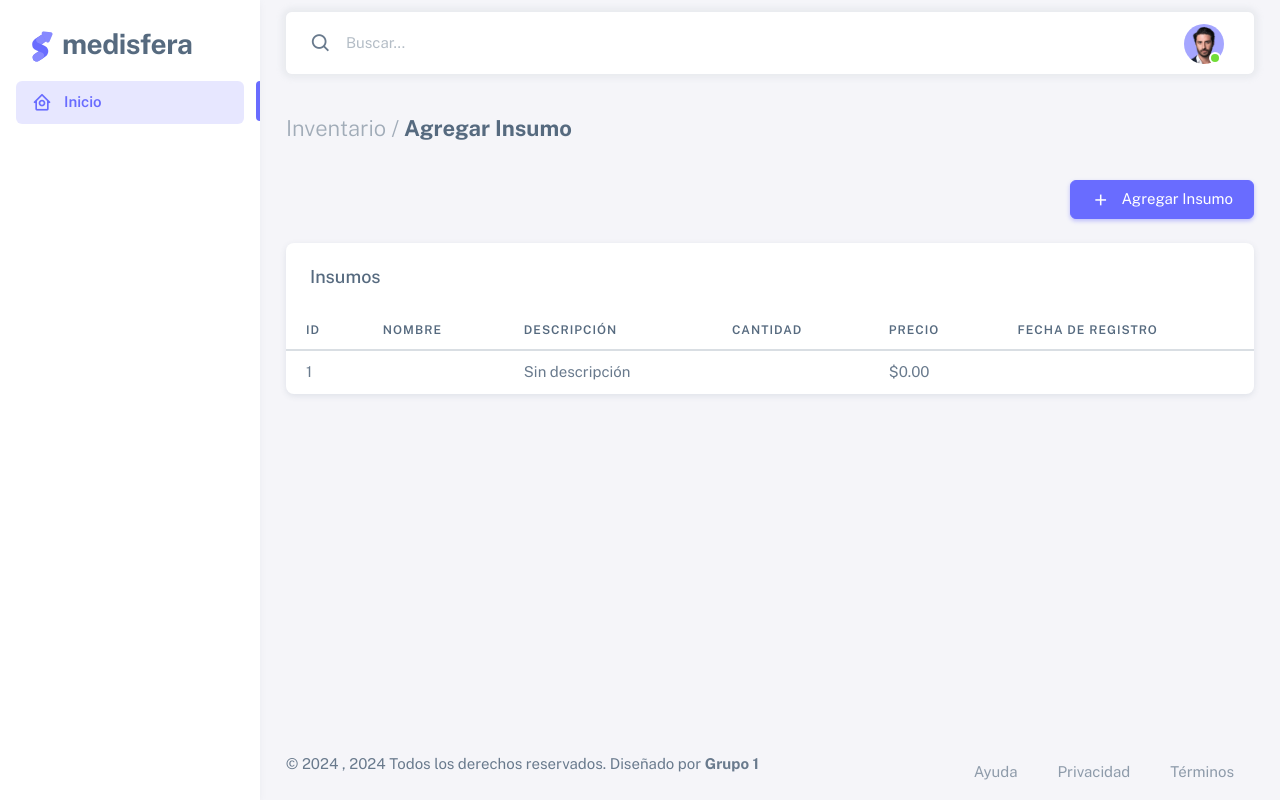
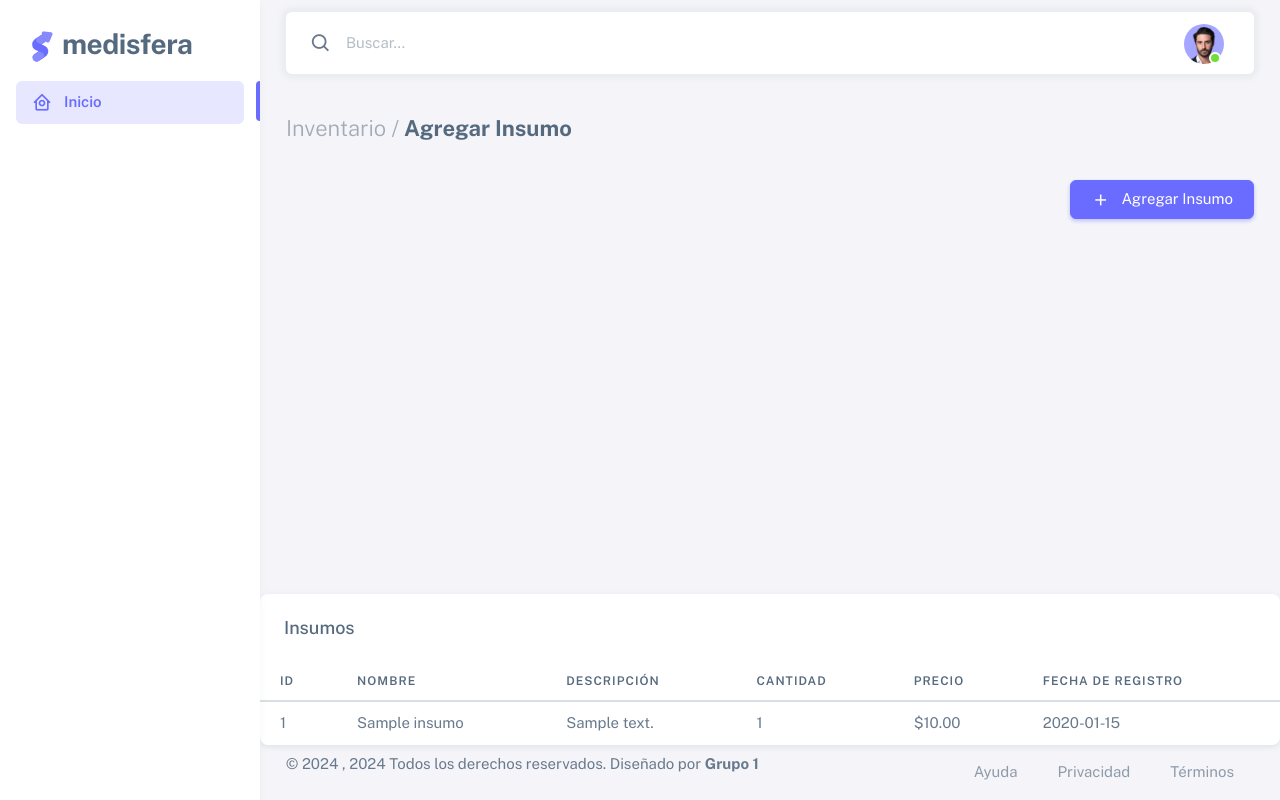
Before and after one commit to IamBlack0/Gestion_Clinica, a PHP site: page /PROGRAMACION/agregarInsumo in a window 1280 px wide. Run offline with PHP 8.4, Linux system fonts and the light colour scheme; tables that the repository leaves empty hold one stand-in row (values such as "Sample post"); data that the repository does not hold is empty; some libraries are stand-ins or nearby versions.

Commit message:
Agregar Insumo Funcional

```diff
--- a/App/Controllers/InventarioController.php
+++ b/App/Controllers/InventarioController.php
@@ -10,7 +10,7 @@ class InventarioController
 {
     private $db;
     private $producto;
-    private $insumo;
+    private $insumos;
 
     /**
      * Constructor que inicializa la conexión a la base de datos y los modelos de usuario, paciente y colaborador.
@@ -20,6 +20,7 @@ class InventarioController
         $database = new Database();
         $this->db = $database->getConnection();
         $this->producto = new Inventario($this->db);
+        $this->insumos = new Inventario($this->db);
     }
 
     public function mostrarListaProductos()
@@ -143,18 +144,25 @@ class InventarioController
         }
     }
 
+    public function obtenerInsumos()
+    {
+        $insumos = $this->insumos->obtenerTodosLosInsumos();
+        require_once __DIR__ . '/../Views/agregarInsumo.php';
+    }
+
     public function agregarInsumo()
     {
     if ($_SERVER['REQUEST_METHOD'] === 'POST') {
+        header('Content-Type: application/json');
         // Asignar valores de los campos del formulario a las propiedades del objeto insumo
-        $this->insumo->nombre_insumo = $_POST['nombre_insumo'];
-        $this->insumo->descripcion_insu = $_POST['descripcion_insu'];
-        $this->insumo->cantidad_insumo = $_POST['cantidad_insumo'];
-        $this->insumo->precio_insumo = $_POST['precio_insumo'];
-        $this->insumo->fechaRegistro = $_POST['fechaRegistro'];
+        $this->insumos->nombre_insumo = $_POST['nombre_insumo'];
+        $this->insumos->descripcion_insu = $_POST['descripcion_insu'];
+        $this->insumos->cantidad_insumo = $_POST['cantidad_insumo'];
+        $this->insumos->precio_insumo = $_POST['precio_insumo'];
+        $this->insumos->fechaRegistro = $_POST['fechaRegistro'];
 
         // Intentar registrar el insumo
-        if ($this->insumo->registroInsumo()) {
+        if ($this->insumos->registroInsumo()) {
             echo json_encode(['success' => true, 'message' => 'Insumo agregado correctamente.']);
         } else {
             echo json_encode(['success' => false, 'message' => 'Error en el registro del insumo.']);
--- a/App/Models/inventario.php
+++ b/App/Models/inventario.php
@@ -240,11 +240,20 @@ class Inventario
         }
     }
 
-    // Registros de insumos
+    public function obtenerTodosLosInsumos()
+    {
+        $query = "SELECT *
+                  FROM insumos";
+        $stmt = $this->conn->prepare($query);
+        $stmt->execute();
+        return $stmt->fetchAll(PDO::FETCH_ASSOC);
+    }
+
     public function registroInsumo() {
-    // Insertar el insumo en la tabla 'insumos'
+        try {
+            // Consulta para insertar el insumo
             $queryInsumos = "INSERT INTO insumos (nombre, descripcion, cantidad, precio, fecha_registro)
-      VALUES (:nombre_insumo, :descripcion, :cantidad, :precio, :fecha_registro)";
+                VALUES (:nombre_insumo, :descripcion_insu, :cantidad_insumo, :precio_insumo, :fechaRegistro)";
 
             $stmtInsumos = $this->conn->prepare($queryInsumos);
 
@@ -255,11 +264,19 @@ class Inventario
             $stmtInsumos->bindParam(':precio_insumo', $this->precio_insumo);
             $stmtInsumos->bindParam(':fechaRegistro', $this->fechaRegistro);
 
-    // Ejecutar la consulta para insertar el insumo
+            // Ejecutar la consulta
             if ($stmtInsumos->execute()) {
                 return true; // Todo se ejecutó correctamente
             } else {
-        return false; // Falló la inserción de insumo
+                // Registra información del error
+                $errorInfo = $stmtInsumos->errorInfo();
+                error_log("Error al insertar insumo: " . implode(" | ", $errorInfo));
+                return false;
+            }
+        } catch (Exception $e) {
+            // Capturar excepciones y registrar el error
+            error_log("Excepción al insertar insumo: " . $e->getMessage());
+            return false;
         }
     }
 }
--- a/App/Views/agregarInsumo.php
+++ b/App/Views/agregarInsumo.php
@@ -16,6 +16,7 @@ $queryInsumos = "SELECT * FROM insumos";
 $stmtInsumos = $conn->prepare($queryInsumos);
 $stmtInsumos->execute();
 $insumos = $stmtInsumos->fetchAll(PDO::FETCH_ASSOC);
+
 ?>
 
 <!-- Content wrapper -->
@@ -41,23 +42,23 @@ $insumos = $stmtInsumos->fetchAll(PDO::FETCH_ASSOC);
                     <div class="modal-body">
                         <form id="agregarInsumoForm" action="./agregarInsumo" method="POST">
                             <div class="mb-3">
-                                <label for="nombre" class="form-label">Nombre del Insumo</label>
+                                <label for="nombre_insumo" class="form-label">Nombre del Insumo</label>
                                 <input type="text" class="form-control" id="nombre_insumo" name="nombre_insumo" required>
                             </div>
                             <div class="mb-3">
-                                <label for="descripcion" class="form-label">Descripción</label>
+                                <label for="descripcion_insu" class="form-label">Descripción</label>
                                 <textarea class="form-control" id="descripcion_insu" name="descripcion_insu"></textarea>
                             </div>
                             <div class="mb-3">
-                                <label for="cantidad" class="form-label">Cantidad</label>
+                                <label for="cantidad_insumo" class="form-label">Cantidad</label>
                                 <input type="number" class="form-control" id="cantidad_insumo" name="cantidad_insumo" min="0" required>
                             </div>
                             <div class="mb-3">
-                                <label for="precio" class="form-label">Precio</label>
+                                <label for="precio_insumo" class="form-label">Precio</label>
                                 <input type="number" class="form-control" id="precio_insumo" name="precio_insumo" step="0.01">
                             </div>
                             <div class="mb-3">
-                                <label for="fecha_registro" class="form-label">Fecha de Registro</label>
+                                <label for="fechaRegistro" class="form-label">Fecha de Registro</label>
                                 <input type="date" class="form-control" id="fechaRegistro" name="fechaRegistro">
                             </div>
                         </form>
@@ -76,21 +77,112 @@ $insumos = $stmtInsumos->fetchAll(PDO::FETCH_ASSOC);
             <div class="modal-dialog">
                 <div class="modal-content">
                     <div class="modal-header">
-                        <h5 class="modal-title" id="confirmacionModalLabel">Registro de Producto</h5>
+                        <h5 class="modal-title" id="confirmacionModalLabel">Registro de Insumos</h5>
                         <button type="button" class="btn-close" data-bs-dismiss="modal" aria-label="Close"></button>
                     </div>
                     <div class="modal-body" id="mensajeConfirmacion">
                         <!-- Aquí se mostrará el mensaje de éxito o error -->
                     </div>
                     <div class="modal-footer">
-                        <button type="button" class="btn btn-primary" data-bs-dismiss="modal">Cerrar</button>
+                        <button type="button" class="btn btn-secondary" data-bs-dismiss="modal"
+                        onclick="refrescarPag()">Cerrar</button>
                     </div>
                 </div>
             </div>
         </div>
 
-        <!-- Basic Bootstrap Table -->
-        <div class="card">
+
+    </div>
+</div>
+
+<script>
+    function refrescarPag() {
+        location.reload();
+    }
+
+    // Función para limpiar el formulario al cerrar el modal
+    document.addEventListener('DOMContentLoaded', function () {
+        var agregarInsumoModal = document.getElementById('agregarInsumoModal');
+        agregarInsumoModal.addEventListener('hidden.bs.modal', function () {
+            // Reiniciar el formulario
+            document.getElementById('agregarInsumoForm').reset();
+            // Ocultar campos adicionales
+            document.getElementById('camposAdicionales').style.display = 'none';
+        });
+    });
+
+    function submitAgregarInsumoForm() {
+
+        const form = $('#agregarInsumoForm');
+        if (form[0].checkValidity()) {
+            $.ajax({
+                url: form.attr('action'),
+                type: form.attr('method'),
+                data: form.serialize(),
+                dataType: 'json',
+                success: function (response) {
+
+                    const res = (response);
+                    if (res.success) {
+                        console.log("Registro Exitoso");
+                        // Ocultar el modal de agregar producto
+                        $('#agregarInsumoModal').modal('hide');
+
+                        // Mostrar el mensaje en el modal de confirmación
+                        const mensajeConfirmacion = document.getElementById('mensajeConfirmacion');
+                        mensajeConfirmacion.textContent = res.message;
+
+                        // Mostrar el modal de confirmación
+                        $('#confirmacionModal').modal('show');
+
+                        actualizarTablaProducto();
+                    } else {
+                        alert(res.message);
+                    }
+                },
+                error: function (xhr, status, error) {
+                    console.error("Error en la solicitud AJAX:", status, error);
+                    console.error("Respuesta del servidor:", xhr.responseText);
+                    alert("Ocurrió un error. Por favor, intente más tarde.");
+                }
+            });
+        } else {
+            form[0].reportValidity();
+        }
+    }
+
+    function actualizarTablaProducto() {
+        $.ajax({
+            url: './obtenerInsumos',
+            type: 'GET',
+            success: function (response) {
+                const productos = JSON.parse(response);
+                const tbody = $('.table tbody');
+                tbody.empty(); // Limpiar la tabla existente
+
+                // Llenar la tabla con los productos
+                productos.forEach(insumos => {
+                    tbody.append(`
+                        <tr>
+                            <td>${insumos.id_insumo}</td>
+                            <td>${insumos.nombre || 'Nombre no disponible'}</td>
+                            <td>${insumos.descripcion || 'Descripcion no disponible'}</td>
+                            <td>${insumos.cantidad || 'Cantidad no disponible'}</td>
+                            <td>${insumos.precio || 'Precio no disponible'}</td>
+                            <td>${insumos.fecha_egistro || 'Fecha no disponible'}</td>
+                        </tr>
+                    `);
+                });
+            },
+            error: function (xhr, status, error) {
+                console.error("Error al actualizar la tabla:", error);
+                alert("Ocurrió un error al obtener los productos.");
+            }
+        });
+    }
+</script>
+<!-- Basic Bootstrap Table -->
+<div class="card">
             <h5 class="card-header">Insumos</h5>
             <div class="table-responsive text-nowrap">
                 <table class="table">
@@ -108,11 +200,11 @@ $insumos = $stmtInsumos->fetchAll(PDO::FETCH_ASSOC);
                         <?php foreach ($insumos as $insumo): ?>
                             <tr>
                                 <td><?php echo $insumo['id_insumo']; ?></td>
-                                <td><?php echo $insumo['nombre_insumo']; ?></td>
-                                <td><?php echo $insumo['descripcion_insu'] ?? 'Sin descripción'; ?></td>
-                                <td><?php echo $insumo['cantidad_insumo']; ?></td>
-                                <td><?php echo '$' . number_format($insumo['precio_insumo'], 2); ?></td>
-                                <td><?php echo $insumo['fechaRegistro']; ?></td>
+                                <td><?php echo $insumo['nombre']; ?></td>
+                                <td><?php echo $insumo['descripcion'] ?? 'Sin descripción'; ?></td>
+                                <td><?php echo $insumo['cantidad']; ?></td>
+                                <td><?php echo '$' . number_format($insumo['precio'], 2); ?></td>
+                                <td><?php echo $insumo['fecha_registro']; ?></td>
                             </tr>
                         <?php endforeach; ?>
                     </tbody>
@@ -120,41 +212,6 @@ $insumos = $stmtInsumos->fetchAll(PDO::FETCH_ASSOC);
             </div>
         </div>
         <!--/ Basic Bootstrap Table -->
-    </div>
-</div>
-
-<script>
-    function submitAgregarInsumoForm() {
-        const form = $('#agregarInsumoForm');
-        if (form[0].checkValidity()) {
-            $.ajax({
-                url: form.attr('action'),
-                type: form.attr('method'),
-                data: form.serialize(),
-                success: function (response) {
-                    const res = JSON.parse(response);
-                    if (res.success) {
-                        console.log("Registro Exitoso");
-                        // Ocultar el modal de agregar producto
-                        $('#agregarInsumoModal').modal('hide');
-
-                        // Mostrar el mensaje en el modal de confirmación
-                        const mensajeConfirmacion = document.getElementById('mensajeConfirmacion');
-                        mensajeConfirmacion.textContent = res.message;
-
-                        // Mostrar el modal de confirmación
-                        $('#confirmacionModal').modal('show');
-
-                    } else {
-                        alert(res.message);
-                    }
-                }
-            });
-        } else {
-            form[0].reportValidity();
-        }
-    }
-</script>
 
 <?php
 $footerPath = __DIR__ . '/Templates/footer.php';
--- a/Core/App.php
+++ b/Core/App.php
@@ -140,6 +140,9 @@ class App
                 break;
             case 'agregarInsumo':
                 $controllerInv->agregarInsumo(); // Llamar al método para agregar un producto
+                break;
+            case 'obtenerInsumos':
+                $controllerInv->obtenerInsumos();
                 break;
             //CASO PARA AGENDAR CITA
             case 'agendarCita':
```
Lines whose indentation alone changed are shown as unchanged.
